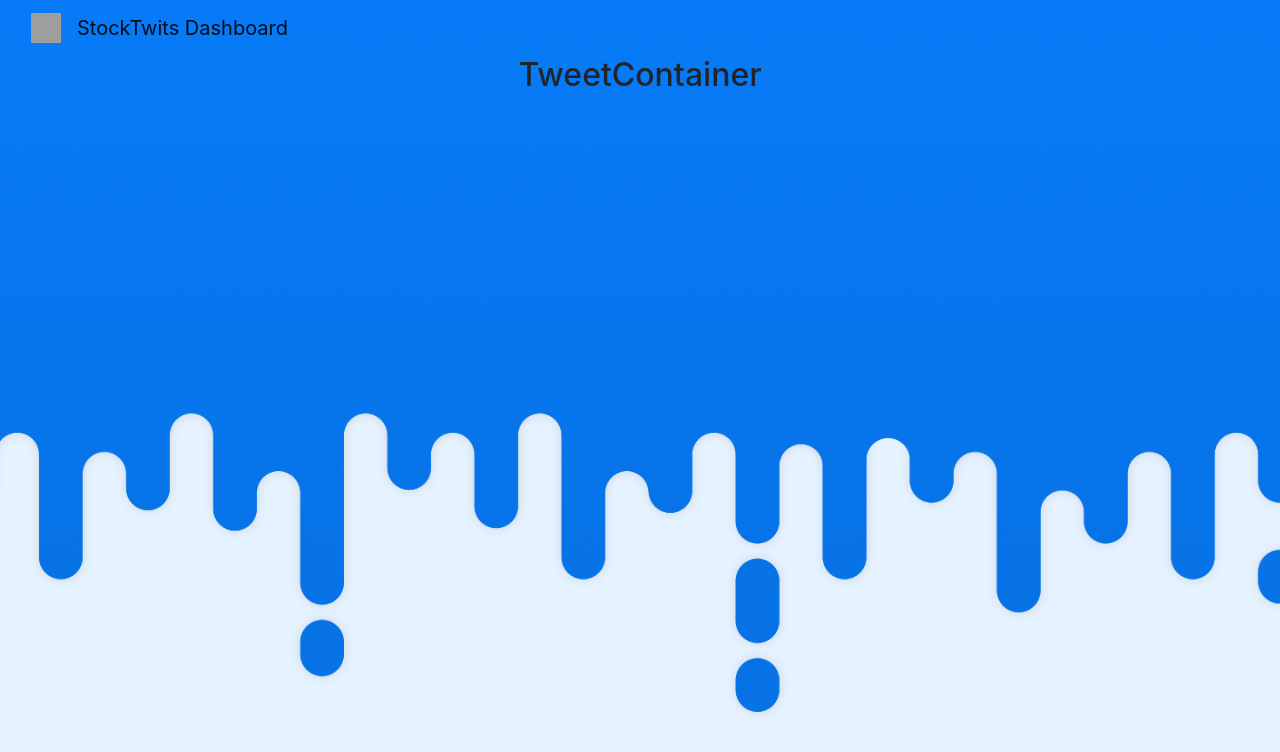
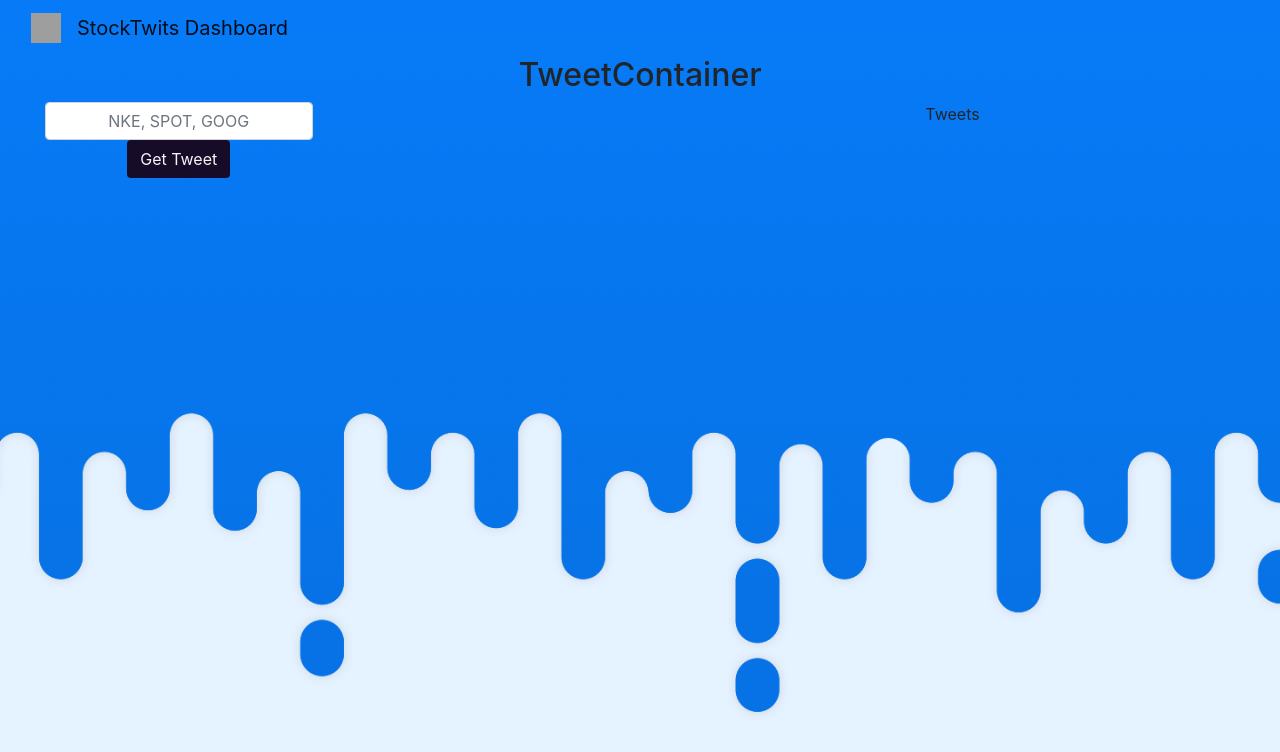
Before and after one commit to CodeMeKathy/StockTwits, a React (Create React App) app: page / in a window 1280 px wide. Shown: the top 752 px of the page. Built offline with nearby package versions, Linux system fonts and the light colour scheme; grey boxes are pictures that could not be loaded.

Commit message:
Feature(TweetContainer): Add input field with button to component

```diff
--- /dev/null
+++ b/src/Components/TweetContainer/TweetContainer.css
@@ -0,0 +1,7 @@
+input.form-control {
+  text-align: center;
+}
+button.btn {
+  background-color: #160c28;
+  color: whitesmoke;
+}
--- a/src/Components/TweetContainer/TweetContainer.js
+++ b/src/Components/TweetContainer/TweetContainer.js
@@ -1,14 +1,31 @@
 import React, { useState } from 'react'
-// import './TweetContainer.css'
+import './TweetContainer.css'
 
 // React Bootstrap Component Imports
 import Container from 'react-bootstrap/Container'
+import Col from 'react-bootstrap/Col'
+import Row from 'react-bootstrap/Row'
 
 const TweetContainer = props => {
   const [symbolSearch, setSymbolSearch] = useState('')
   return (
     <Container fluid className='TweetContainer'>
       <h2>TweetContainer</h2>
+      <Row>
+        <Col>
+          <div className='form-group col-md-6'>
+            <input
+              name='symbols'
+              type='text'
+              className='form-control'
+              placeholder='NKE, SPOT, GOOG'
+              // value={symbols}
+            ></input>
+            <button className='btn'>Get Tweet</button>
+          </div>
+        </Col>
+        <Col>Tweets</Col>
+      </Row>
     </Container>
   )
 }
```
